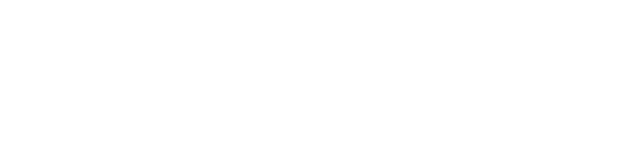
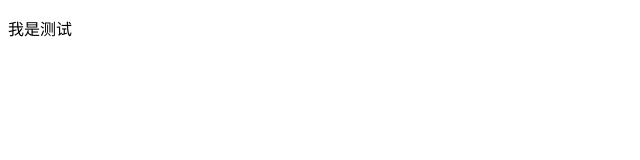
Before and after one commit to zylx/jdy-cli, a plain HTML site: page index copy.html in a window 1280 px wide. Shown: the whole page, without its empty margins (0-640 px from the left). Drawn offline with Linux system fonts and the light colour scheme.

Commit message:
commit index copy.html

```diff
--- a/index copy.html
+++ b/index copy.html
@@ -8,6 +8,8 @@
     <title>Document</title>
 </head>
 
+<p>我是测试</p>
+
 <body>
 
 </body>
```
